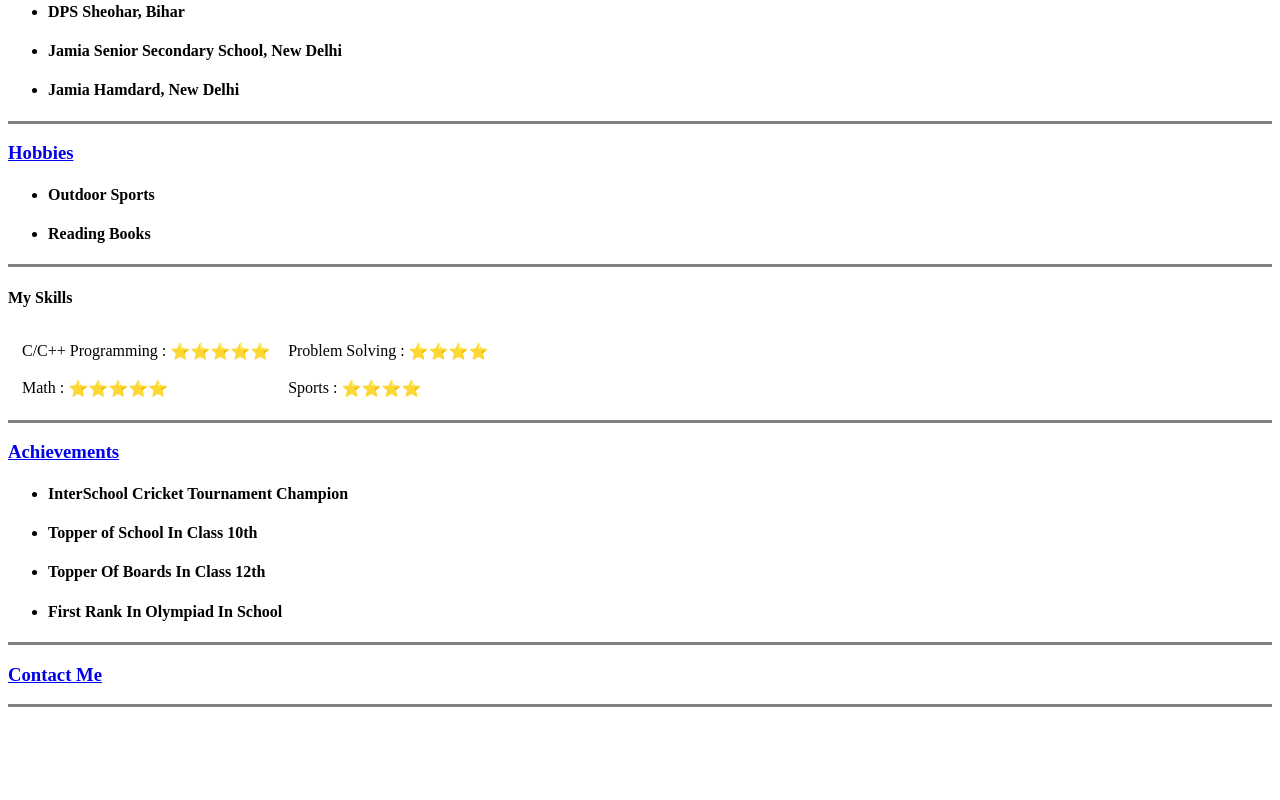
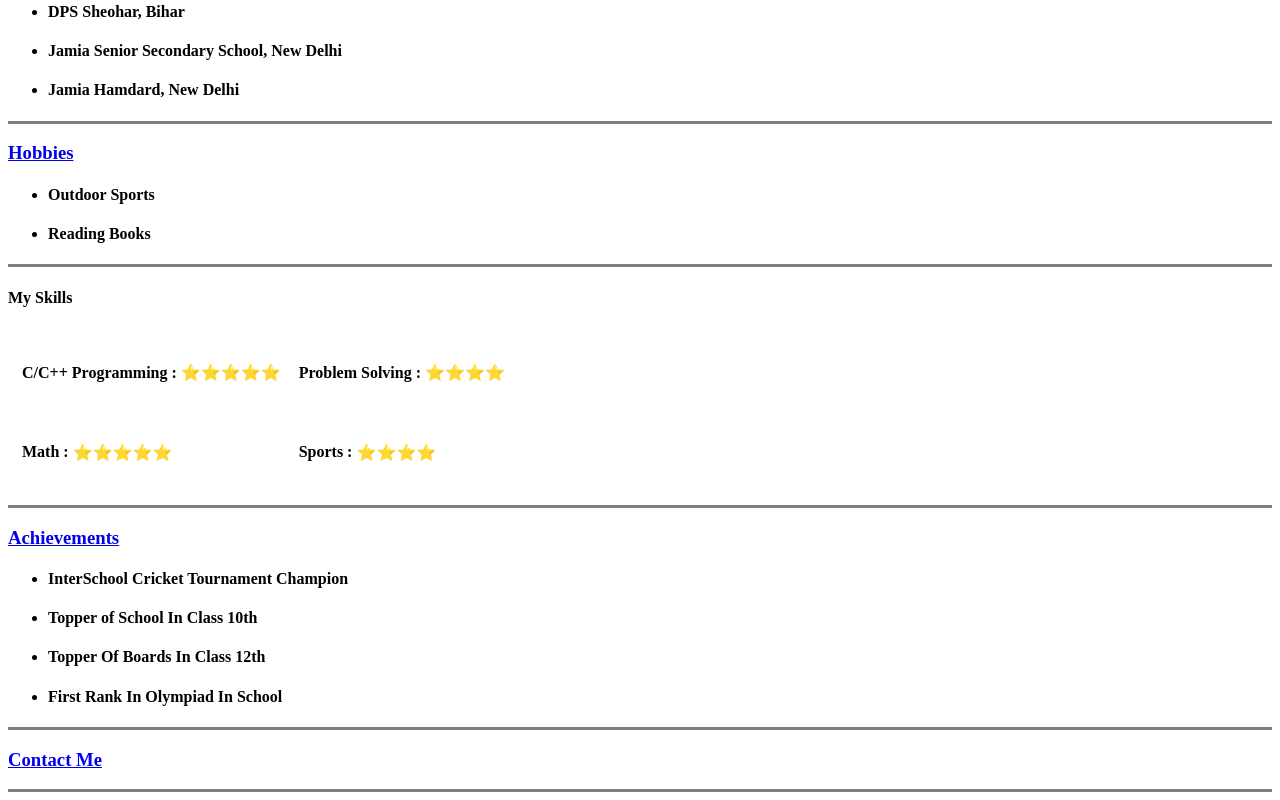
Before and after one commit to AhmedAtaullah/AhmedAtaullah, a plain HTML site: page index.html in a window 1280 px wide. Shown: the part 723-1523 px from the top of the page. Before the commit the page ends 1438 px from the top, so only its background shows below. Drawn offline with Linux system fonts and the light colour scheme.

Commit message:
Update index.html

```diff
--- a/index.html
+++ b/index.html
@@ -34,29 +34,29 @@ I passed my Class 10th from <a href="https://schools.org.in/sheohar/10030200906/
       <tr>
         <td><table>
           <tr>
-            <td>C/C++ Programming : </td>
-            <td>⭐⭐⭐⭐⭐</td>
+            <td><strong><h4>C/C++ Programming : </h4></strong></td>
+            <td><h4>⭐⭐⭐⭐⭐</h4></td>
           </tr>
         </table></td>
         <td><table>
           <tr>
-            <td>Problem Solving : </td>
-            <td>⭐⭐⭐⭐</td>
+            <td><strong><h4>Problem Solving : </h4></strong></td>
+            <td><h4>⭐⭐⭐⭐</h4></td>
           </tr>
         </table></td>
       </tr>
       <tr>
         <td><table>
           <tr>
-            <td>Math : </td>
-            <td>⭐⭐⭐⭐⭐</td>
+            <td><strong><h4>Math : </h4></strong></td>
+            <td><h4>⭐⭐⭐⭐⭐</h4></td>
           </tr>
         </table></td>
         <td>
           <table>
             <tr>
-              <td>Sports : </td>
-              <td>⭐⭐⭐⭐</td>
+              <td><strong><h4>Sports : </h4></strong></td>
+              <td><h4>⭐⭐⭐⭐</h4></td>
             </tr>
           </table>
         </td>
```
